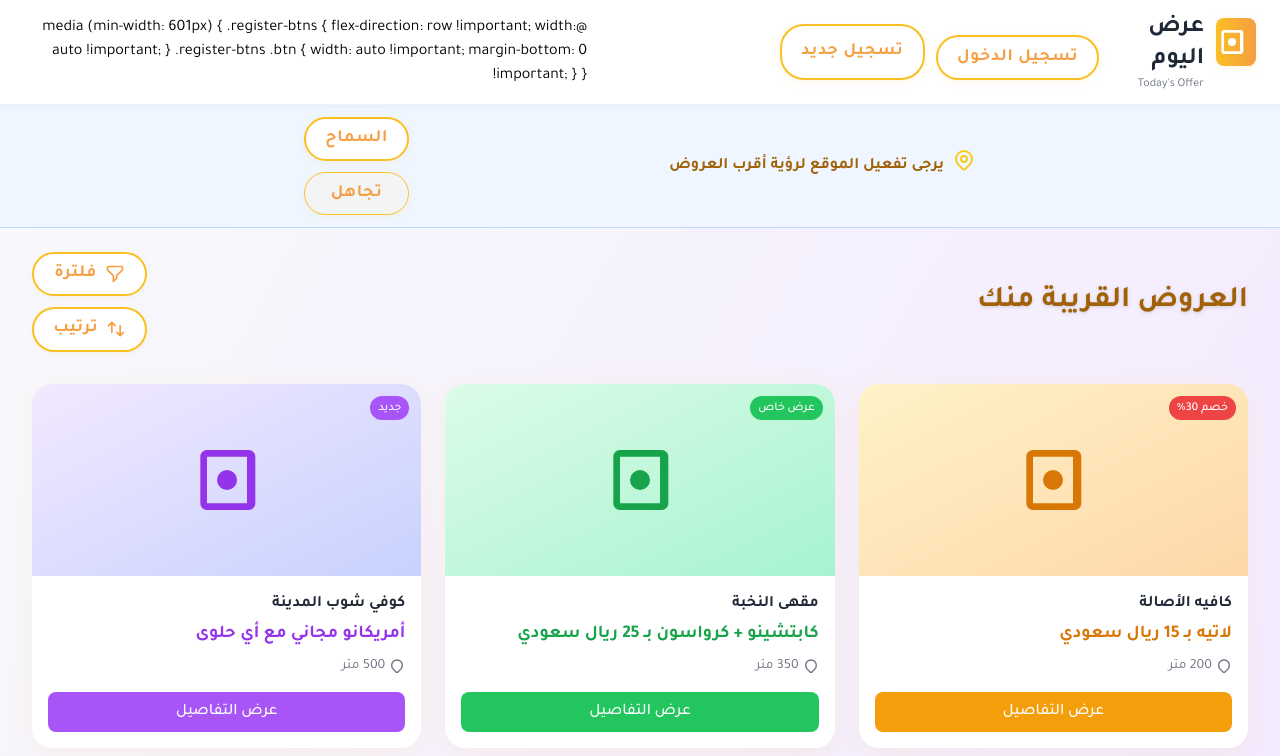
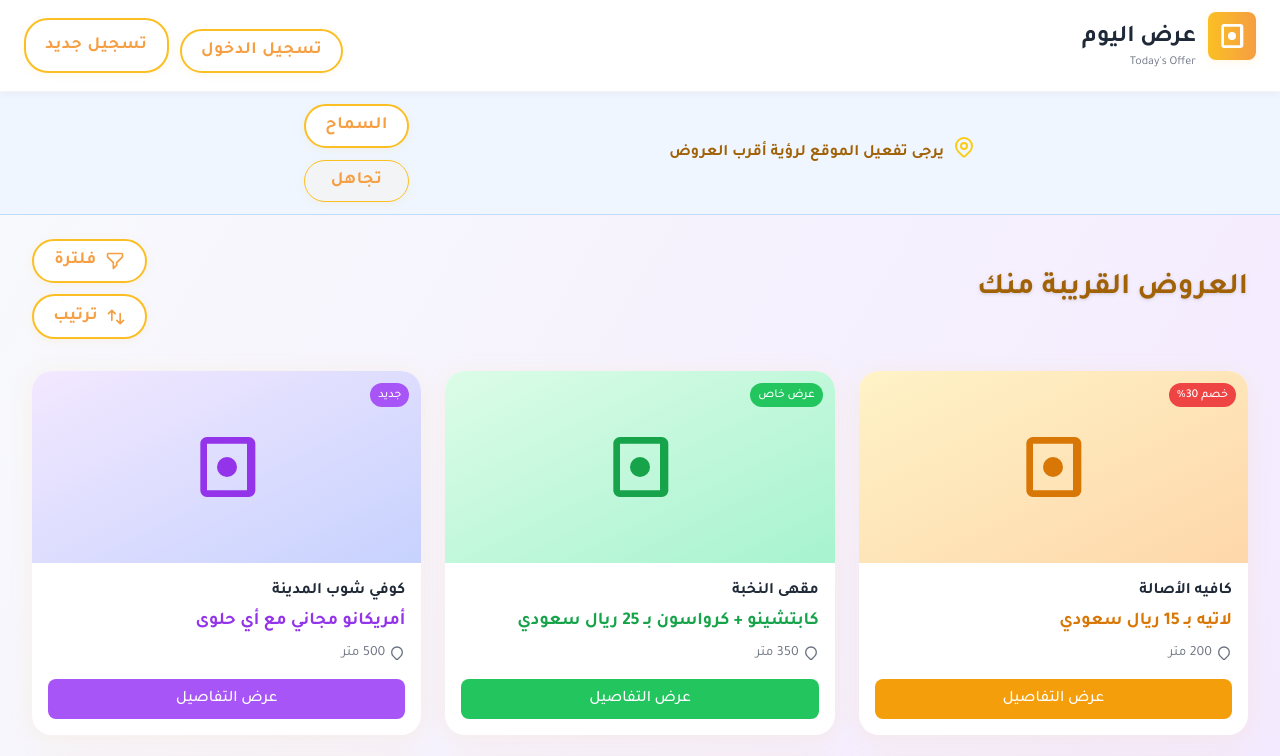
Before and after one commit to SalahJabreel/Today-s-Offer, a plain HTML site: page index.html in a window 1280 px wide. Shown: the top 756 px of the page. Drawn offline with nearby package versions, Linux system fonts and the light colour scheme.

Commit message:
Update index.html
Fix some bugs

```diff
--- a/index.html
+++ b/index.html
@@ -172,16 +172,6 @@
                 <button class="btn" style="margin-top:0.7rem;">تسجيل الدخول</button>
                 <button class="btn">تسجيل جديد</button>
             </div>
-        @media (min-width: 601px) {
-            .register-btns {
-                flex-direction: row !important;
-                width: auto !important;
-            }
-            .register-btns .btn {
-                width: auto !important;
-                margin-bottom: 0 !important;
-            }
-        }
         </div>
     </nav>
 
```
